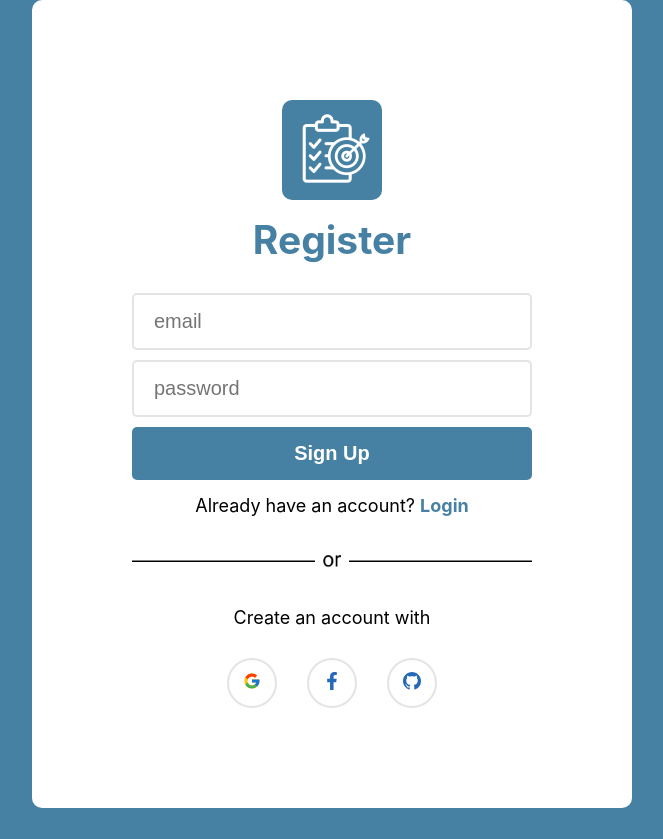
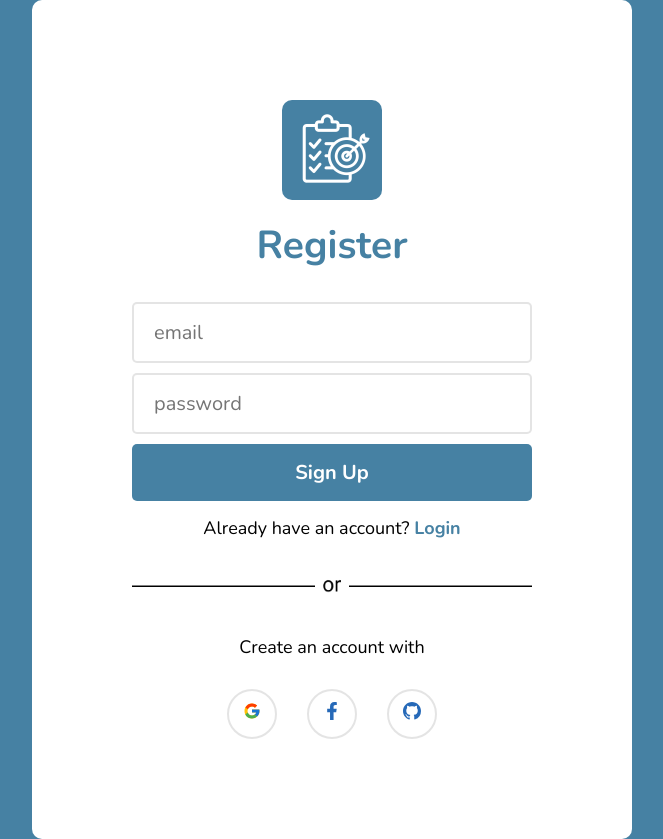
Before and after one commit to kapansa/todo-auth-app, a React (Create React App) app: page /signup in a window 1280 px wide. Shown: the whole page, without its empty margins (308-971 px from the left). Before the commit the page ends 808 px from the top, so only its background shows below. Built offline with nearby package versions, Linux system fonts and the light colour scheme; no server answers.

Commit message:
Update font

```diff
--- a/public/index.html
+++ b/public/index.html
@@ -6,6 +6,9 @@
   <link rel="icon" href="../src/assets/Logo.png" />
   <meta name="viewport" content="width=device-width, initial-scale=1" />
   <meta name="description" content="This is a todo application with Auth and weather forecast." />
+  <link rel="preconnect" href="https://fonts.googleapis.com">
+  <link rel="preconnect" href="https://fonts.gstatic.com" crossorigin>
+  <link href="https://fonts.googleapis.com/css2?family=Nunito:wght@300;400;500;600;700&display=swap" rel="stylesheet">
   <title>Todo-Auth App</title>
 </head>
 
--- a/src/index.css
+++ b/src/index.css
@@ -1,13 +1,8 @@
+*{
+  font-family: 'Nunito', sans-serif;
+}
 body {
   margin: 0;
-  font-family: -apple-system, BlinkMacSystemFont, 'Segoe UI', 'Roboto', 'Oxygen',
-    'Ubuntu', 'Cantarell', 'Fira Sans', 'Droid Sans', 'Helvetica Neue',
-    sans-serif;
   -webkit-font-smoothing: antialiased;
   -moz-osx-font-smoothing: grayscale;
 }
-
-code {
-  font-family: source-code-pro, Menlo, Monaco, Consolas, 'Courier New',
-    monospace;
-}
--- a/src/pages/Home/Home.css
+++ b/src/pages/Home/Home.css
@@ -47,7 +47,7 @@
 }
 
 .user p {
-      font-size: 20px;
+      font-size: 18px;
 }
 
 .logout {
```
